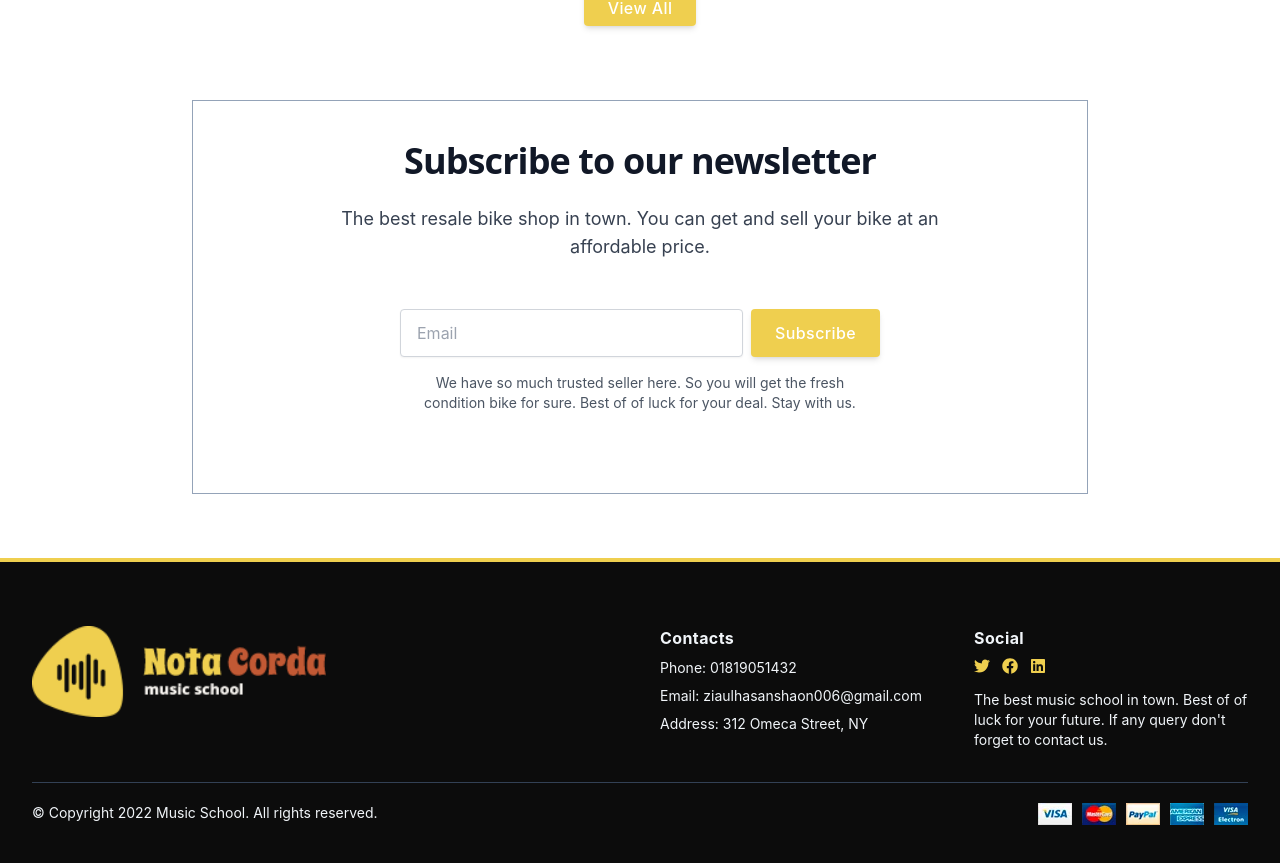
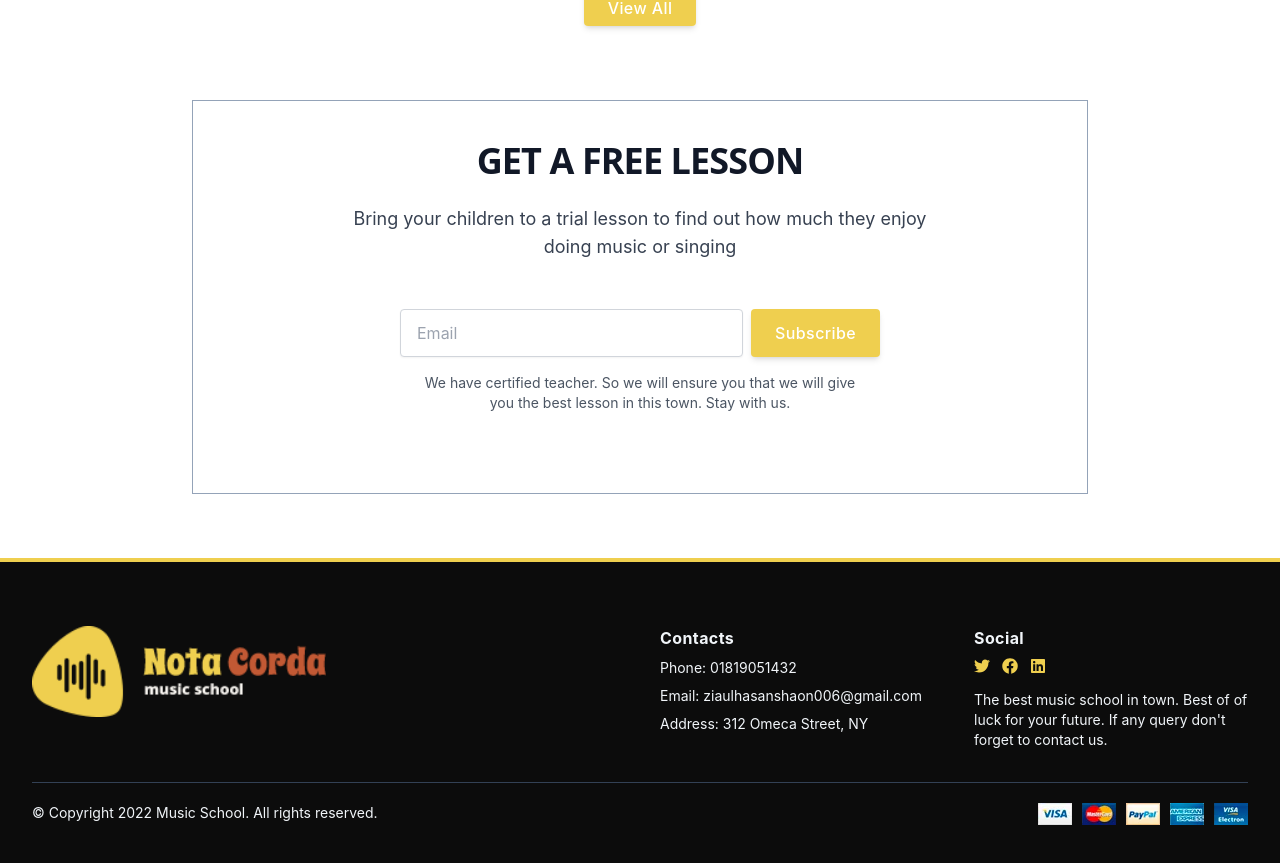
Before and after one commit to shipatulhasan/summer-school, a React (Vite) app in the folder Client/: page / in a window 1280 px wide. Shown: the part 2278-3141 px from the top of the page. Built offline with nearby package versions, Linux system fonts and the light colour scheme; no server answers.

Commit message:
update home page

```diff
--- a/Client/src/pages/Home/NewLetter/NewsLetter.jsx
+++ b/Client/src/pages/Home/NewLetter/NewsLetter.jsx
@@ -1,37 +1,36 @@
-import React from "react";
+import React from 'react'
 
 const NewsLetter = () => {
   return (
-    <div className="flex flex-col items-center justify-center max-w-2xl px-4 py-10 mx-auto sm:max-w-xl md:max-w-2xl lg:py-10 md:px-8">
-      <div className="max-w-xl mb-10 md:mx-auto sm:text-center lg:max-w-2xl md:mb-12">
-        <h2 className="max-w-lg mb-6 font-sans text-3xl font-bold leading-none tracking-tight text-gray-900 sm:text-4xl md:mx-auto">
-          Subscribe to our newsletter
+    <div className='flex flex-col items-center justify-center max-w-2xl px-4 py-10 mx-auto sm:max-w-xl md:max-w-2xl lg:py-10 md:px-8'>
+      <div className='max-w-xl mb-10 md:mx-auto sm:text-center lg:max-w-2xl md:mb-12'>
+        <h2 className='max-w-lg mb-6 font-sans text-3xl font-bold leading-none tracking-tight text-gray-900 sm:text-4xl md:mx-auto'>
+          GET A FREE LESSON
         </h2>
-        <p className="text-sm text-gray-700 md:text-lg">
-          The best resale bike shop in town. You can get and sell your bike at
-          an affordable price.
+        <p className='text-sm text-gray-700 md:text-lg'>
+          Bring your children to a trial lesson to find out how much they enjoy
+          doing music or singing
         </p>
       </div>
-      <form className="flex flex-col items-center w-full mb-4 md:flex-row md:px-16">
+      <form className='flex flex-col items-center w-full mb-4 md:flex-row md:px-16'>
         <input
-          placeholder="Email"
-          required=""
-          type="text"
-          className="flex-grow w-full h-12 px-4 mb-3 transition duration-200 bg-white border border-gray-300 rounded shadow-sm appearance-none md:mr-2 md:mb-0 focus:border-deep-purple-accent-400 focus:outline-none focus:shadow-outline"
+          placeholder='Email'
+          required=''
+          type='text'
+          className='flex-grow w-full h-12 px-4 mb-3 transition duration-200 bg-white border border-gray-300 rounded shadow-sm appearance-none md:mr-2 md:mb-0 focus:border-deep-purple-accent-400 focus:outline-none focus:shadow-outline'
         />
         <button
-          type="submit"
-          className="inline-flex items-center justify-center w-full h-12 px-6 font-medium tracking-wide text-white bg-[#EFCF4F] transition duration-200 rounded shadow-md md:w-auto bg-deep-purple-accent-400 hover:bg-deep-purple-accent-700 focus:shadow-outline focus:outline-none"
-        >
+          type='submit'
+          className='inline-flex items-center justify-center w-full h-12 px-6 font-medium tracking-wide text-white bg-[#EFCF4F] transition duration-200 rounded shadow-md md:w-auto bg-deep-purple-accent-400 hover:bg-deep-purple-accent-700 focus:shadow-outline focus:outline-none'>
           Subscribe
         </button>
       </form>
-      <p className="max-w-md mb-10 text-xs text-gray-600 sm:text-sm md:text-center">
-        We have so much trusted seller here. So you will get the fresh condition
-        bike for sure. Best of of luck for your deal. Stay with us.
+      <p className='max-w-md mb-10 text-xs text-gray-600 sm:text-sm md:text-center'>
+        We have certified teacher. So we will ensure you that we will give you
+        the best lesson in this town. Stay with us.
       </p>
     </div>
-  );
-};
+  )
+}
 
-export default NewsLetter;
+export default NewsLetter
```
